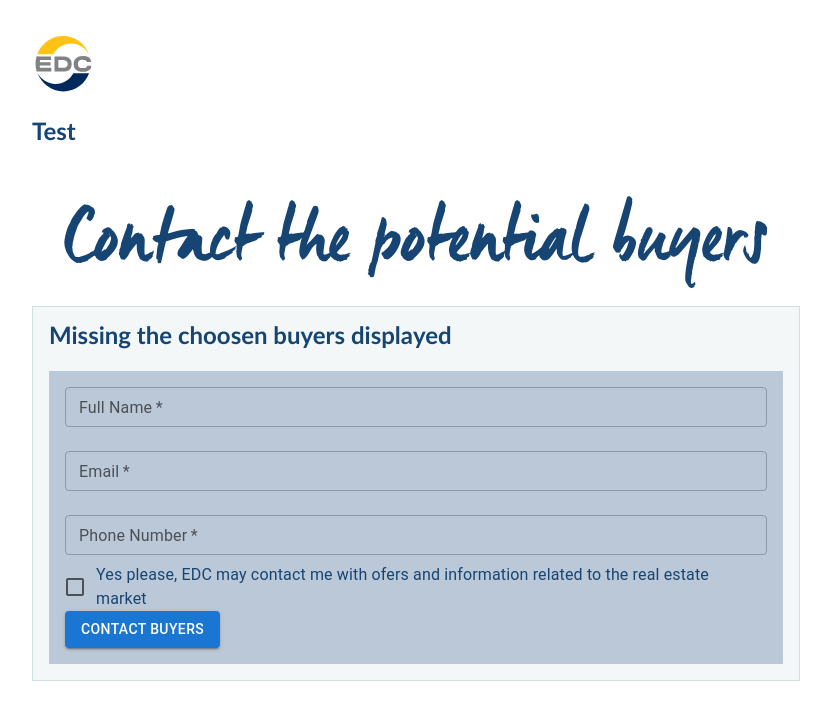
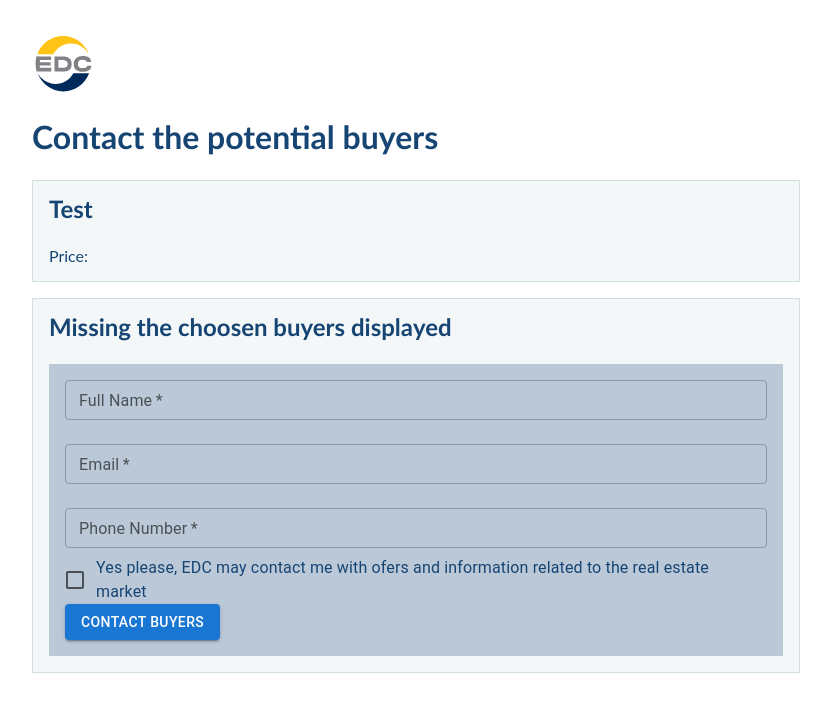
Before and after one commit to NataliaPetrova07/charlie-tango-case-AN, a Next.js app: page /contact in a window 1280 px wide. Shown: the top 720 px of the page, without its empty margins (224-1055 px from the left). Built offline with nearby package versions, Linux system fonts and the light colour scheme; a web font is replaced by a local one.

Commit message:
A-from form 1 to form 2 and posting

```diff
--- a/src/components/Forms/FormContact.js
+++ b/src/components/Forms/FormContact.js
@@ -1,4 +1,6 @@
 import styles from "../../pages/Home.module.css";
+import { useContext } from "react";
+import { SellerContext } from "@/contexts/SellerContext";
 
 import {
     TextField,
@@ -10,10 +12,14 @@ import {
 import { useRef, useState } from "react";
 import { useRouter } from "next/router";
 
-export default function FormContact(props) {
+export default function FormContact() {
 
     //Handle database
     const formEl = useRef(null)
+    //Accessing the stored data
+    /*  const data = useContext(SellerContext);
+     const { info } = data */
+
     //Validation with error message
     const [name, setName] = useState("");
     const [email, setEmail] = useState("");
@@ -22,8 +28,9 @@ export default function FormContact(props) {
     const [nameError, setNameError] = useState(false);
     const [emailError, setEmailError] = useState(false);
     const [phoneError, setPhoneError] = useState(false);
+
     //to send to success page
-    const router = useRouter();
+    /* const router = useRouter(); */
 
     function handleSubmit(e) {
         e.preventDefault()
@@ -47,11 +54,12 @@ export default function FormContact(props) {
             //change route to the success page (still needs to be created)
             /*  router.push('/buyers'); */
 
-            //Sedn to database
+            //Send to database
             const payload = {
-                name: "",
-                email: "",
-                phone: ""
+                name: name,
+                email: email,
+                phone: phone,
+                /* info: info, */
             }
             fetch("/api/add-info", {
                 method: "POST",
@@ -110,8 +118,6 @@ export default function FormContact(props) {
             />
             <Button
                 variant="contained"
-                //Thi line below is to push to store the data
-                /* onClick={addToInfo} */
                 type="submit"
             >
                 Contact Buyers
--- a/src/components/Forms/FormSelect.js
+++ b/src/components/Forms/FormSelect.js
@@ -60,7 +60,7 @@ export default function FormSelect() {
         }
         //if all the fields are filled, on submit send to buyers page
         if (price && size && zip && type) {
-            router.push('/buyers');
+            router.push('/contact');
             dispatch({
                 action: "ADD_INFO",
                 payload: {
--- a/src/components/Test/index.js
+++ b/src/components/Test/index.js
@@ -1,22 +1,21 @@
 import { useContext } from "react";
-import { SellerContext, DispatchContext } from "@/contexts/SellerContext";
+import { SellerContext } from "@/contexts/SellerContext";
 
-function Test() {
-    const sellerInfo = useContext(SellerContext);
-    const dispatch = useContext(DispatchContext);
+export default function Test() {
+    const data = useContext(SellerContext);
+    console.log(data.info)
+    const { info } = data
 
-    function handleLogin() {
-        dispatch({
-            action: "LOGIN",
-            payload: "Bo",
-        })
-    }
 
-    console.log(sellerInfo)
+
     return (
         <div>
-            <span>Price: 230</span>
+            <span>Price:{info.price}</span>
+
+            {/* This shit down here for mapping is not working */}
+            {/*  <ul>
+                {info.map((info) => <li key={info.id}>{info.price}</li>)}
+            </ul> */}
         </div>
     );
 }
-export default Test;
--- a/src/contexts/SellerContext.js
+++ b/src/contexts/SellerContext.js
@@ -6,8 +6,8 @@ export const DispatchContext = createContext();
 const initialState = {
     //change tis code with the form fields/seller info and id from the fakebuyers
     //buyer selection
-    price: 0,
-    size: '',
+    /* price: 0,
+    size: '1234',
     zip: '',
     type: '',
     id: '',
@@ -15,7 +15,8 @@ const initialState = {
     email: '',
     phone: '',
     //add a field for address? - consetn is a boolean
-    consent: false,
+    consent: false, */
+    info: [],
 };
 
 function reducer(state, action) {
@@ -23,6 +24,7 @@ function reducer(state, action) {
         case "ADD_INFO":
             console.log(state, action)
             return {
+                ...state, info: action.payload
             };
     }
 
--- a/src/pages/api/add-info.js
+++ b/src/pages/api/add-info.js
@@ -15,6 +15,6 @@ export default async function handler(req, res) {
         }
 
     ).then((res) => res.json());
-    console.log({ response });
-    res.status(200).json({ response });
+    /* console.log({ response }); */
+    return res.status(200).json({ response });
 }
--- a/src/pages/contact/index.js
+++ b/src/pages/contact/index.js
@@ -11,13 +11,13 @@ export default function Home() {
             <Head>
                 <title>Find buyer | EDC</title>
             </Head>
+
             <div className="wrapper">
-                <h2>Test</h2>
-                {/* Componet to test if useContext and useReduce worked - not essential */}
-                {/* <Test></Test> */}
-            </div >
-            <div className="wrapper">
-                <h1 className={styles.headline}>Contact the potential buyers</h1>
+                <h1>Contact the potential buyers</h1>
+                <div className={styles.content} >
+                    <h2>Test</h2>
+                    <Test></Test>
+                </div >
                 <div className={styles.content}>
                     <h2>Missing the choosen buyers displayed</h2>
                     <FormContact />
```
